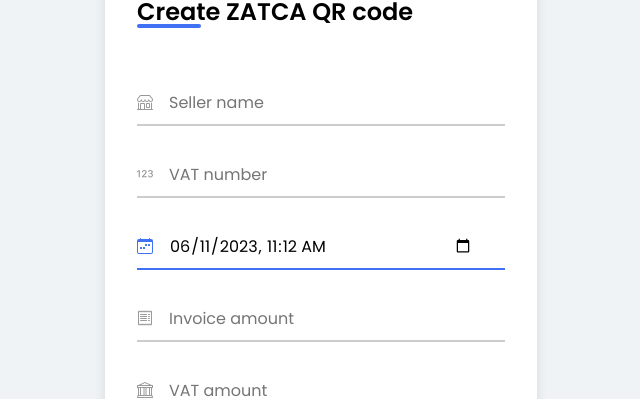
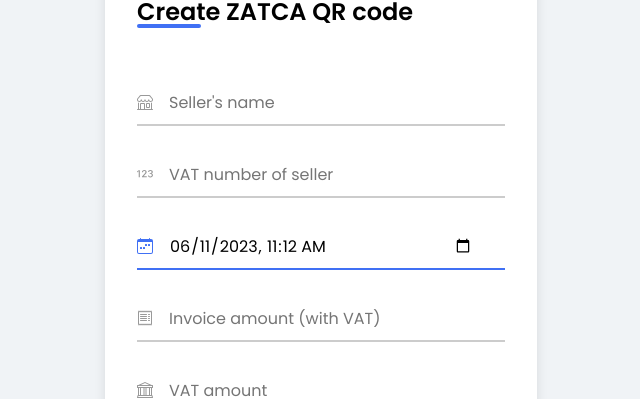
Before and after one commit to alirumane/zatca-qr-code, a plain HTML site: page index.html in a window 1280 px wide. Shown: the part 154-553 px from the top of the page, without its empty margins (319-959 px from the left). Drawn offline with Linux system fonts and the light colour scheme.

Commit message:
clear description

```diff
--- a/index.html
+++ b/index.html
@@ -17,13 +17,13 @@
             </div>
             <form id="qr-gen-form">
                 <div class="input-field">
-                    <input type="text" id="seller-name" placeholder="Seller name" required>
+                    <input type="text" id="seller-name" placeholder="Seller's name" required>
                     <svg xmlns="http://www.w3.org/2000/svg" width="16" height="16" fill="currentColor" viewBox="0 0 16 16">
                         <path d="M2.97 1.35A1 1 0 0 1 3.73 1h8.54a1 1 0 0 1 .76.35l2.609 3.044A1.5 1.5 0 0 1 16 5.37v.255a2.375 2.375 0 0 1-4.25 1.458A2.371 2.371 0 0 1 9.875 8 2.37 2.37 0 0 1 8 7.083 2.37 2.37 0 0 1 6.125 8a2.37 2.37 0 0 1-1.875-.917A2.375 2.375 0 0 1 0 5.625V5.37a1.5 1.5 0 0 1 .361-.976l2.61-3.045zm1.78 4.275a1.375 1.375 0 0 0 2.75 0 .5.5 0 0 1 1 0 1.375 1.375 0 0 0 2.75 0 .5.5 0 0 1 1 0 1.375 1.375 0 1 0 2.75 0V5.37a.5.5 0 0 0-.12-.325L12.27 2H3.73L1.12 5.045A.5.5 0 0 0 1 5.37v.255a1.375 1.375 0 0 0 2.75 0 .5.5 0 0 1 1 0zM1.5 8.5A.5.5 0 0 1 2 9v6h1v-5a1 1 0 0 1 1-1h3a1 1 0 0 1 1 1v5h6V9a.5.5 0 0 1 1 0v6h.5a.5.5 0 0 1 0 1H.5a.5.5 0 0 1 0-1H1V9a.5.5 0 0 1 .5-.5zM4 15h3v-5H4v5zm5-5a1 1 0 0 1 1-1h2a1 1 0 0 1 1 1v3a1 1 0 0 1-1 1h-2a1 1 0 0 1-1-1v-3zm3 0h-2v3h2v-3z"/>
                       </svg>
                 </div>
                 <div class="input-field">
-                    <input type="number" id="tax-number" placeholder="VAT number" required>
+                    <input type="number" id="tax-number" placeholder="VAT number of seller" required>
                     <svg xmlns="http://www.w3.org/2000/svg" width="16" height="16" fill="currentColor" viewBox="0 0 16 16">
                         <path d="M2.873 11.297V4.142H1.699L0 5.379v1.137l1.64-1.18h.06v5.961h1.174Zm3.213-5.09v-.063c0-.618.44-1.169 1.196-1.169.676 0 1.174.44 1.174 1.106 0 .624-.42 1.101-.807 1.526L4.99 10.553v.744h4.78v-.99H6.643v-.069L8.41 8.252c.65-.724 1.237-1.332 1.237-2.27C9.646 4.849 8.723 4 7.308 4c-1.573 0-2.36 1.064-2.36 2.15v.057h1.138Zm6.559 1.883h.786c.823 0 1.374.481 1.379 1.179.01.707-.55 1.216-1.421 1.21-.77-.005-1.326-.419-1.379-.953h-1.095c.042 1.053.938 1.918 2.464 1.918 1.478 0 2.642-.839 2.62-2.144-.02-1.143-.922-1.651-1.551-1.714v-.063c.535-.09 1.347-.66 1.326-1.678-.026-1.053-.933-1.855-2.359-1.845-1.5.005-2.317.88-2.348 1.898h1.116c.032-.498.498-.944 1.206-.944.703 0 1.206.435 1.206 1.07.005.64-.504 1.106-1.2 1.106h-.75v.96Z"/>
                       </svg>
@@ -36,7 +36,7 @@
                       </svg>
                 </div>
                 <div class="input-field">
-                    <input type="number" step="0.01" id="invoice-amount" placeholder="Invoice amount" required>
+                    <input type="number" step="0.01" id="invoice-amount" placeholder="Invoice amount (with VAT)" required>
                     <svg xmlns="http://www.w3.org/2000/svg" width="16" height="16" fill="currentColor" viewBox="0 0 16 16">
                         <path d="M1.92.506a.5.5 0 0 1 .434.14L3 1.293l.646-.647a.5.5 0 0 1 .708 0L5 1.293l.646-.647a.5.5 0 0 1 .708 0L7 1.293l.646-.647a.5.5 0 0 1 .708 0L9 1.293l.646-.647a.5.5 0 0 1 .708 0l.646.647.646-.647a.5.5 0 0 1 .708 0l.646.647.646-.647a.5.5 0 0 1 .801.13l.5 1A.5.5 0 0 1 15 2v12a.5.5 0 0 1-.053.224l-.5 1a.5.5 0 0 1-.8.13L13 14.707l-.646.647a.5.5 0 0 1-.708 0L11 14.707l-.646.647a.5.5 0 0 1-.708 0L9 14.707l-.646.647a.5.5 0 0 1-.708 0L7 14.707l-.646.647a.5.5 0 0 1-.708 0L5 14.707l-.646.647a.5.5 0 0 1-.708 0L3 14.707l-.646.647a.5.5 0 0 1-.801-.13l-.5-1A.5.5 0 0 1 1 14V2a.5.5 0 0 1 .053-.224l.5-1a.5.5 0 0 1 .367-.27zm.217 1.338L2 2.118v11.764l.137.274.51-.51a.5.5 0 0 1 .707 0l.646.647.646-.646a.5.5 0 0 1 .708 0l.646.646.646-.646a.5.5 0 0 1 .708 0l.646.646.646-.646a.5.5 0 0 1 .708 0l.646.646.646-.646a.5.5 0 0 1 .708 0l.646.646.646-.646a.5.5 0 0 1 .708 0l.509.509.137-.274V2.118l-.137-.274-.51.51a.5.5 0 0 1-.707 0L12 1.707l-.646.647a.5.5 0 0 1-.708 0L10 1.707l-.646.647a.5.5 0 0 1-.708 0L8 1.707l-.646.647a.5.5 0 0 1-.708 0L6 1.707l-.646.647a.5.5 0 0 1-.708 0L4 1.707l-.646.647a.5.5 0 0 1-.708 0l-.509-.51z"/>
                         <path d="M3 4.5a.5.5 0 0 1 .5-.5h6a.5.5 0 1 1 0 1h-6a.5.5 0 0 1-.5-.5zm0 2a.5.5 0 0 1 .5-.5h6a.5.5 0 1 1 0 1h-6a.5.5 0 0 1-.5-.5zm0 2a.5.5 0 0 1 .5-.5h6a.5.5 0 1 1 0 1h-6a.5.5 0 0 1-.5-.5zm0 2a.5.5 0 0 1 .5-.5h6a.5.5 0 0 1 0 1h-6a.5.5 0 0 1-.5-.5zm8-6a.5.5 0 0 1 .5-.5h1a.5.5 0 0 1 0 1h-1a.5.5 0 0 1-.5-.5zm0 2a.5.5 0 0 1 .5-.5h1a.5.5 0 0 1 0 1h-1a.5.5 0 0 1-.5-.5zm0 2a.5.5 0 0 1 .5-.5h1a.5.5 0 0 1 0 1h-1a.5.5 0 0 1-.5-.5zm0 2a.5.5 0 0 1 .5-.5h1a.5.5 0 0 1 0 1h-1a.5.5 0 0 1-.5-.5z"/>
```
